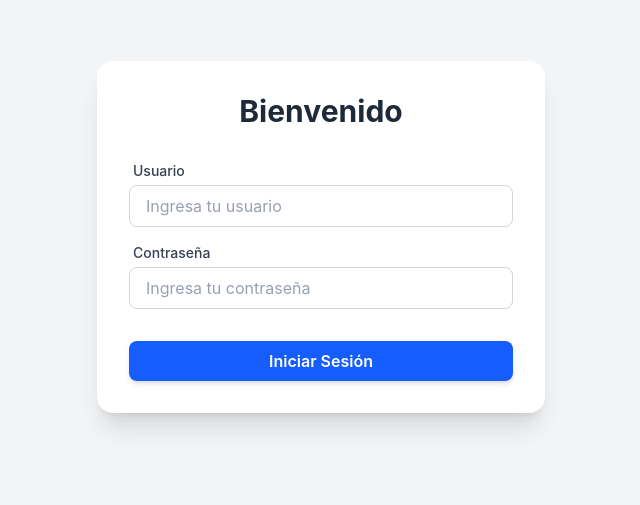
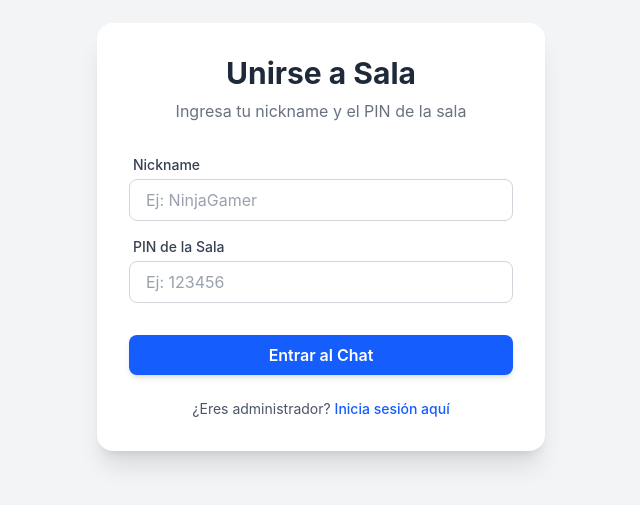
Before and after one commit to JulioViche/realtime-chat-websockets, a React (Vite) app in the folder frontend/: page / in a window 1280 px wide. Shown: the part 163-668 px from the top of the page, without its empty margins (319-959 px from the left). Built offline with nearby package versions, Linux system fonts and the light colour scheme.

Commit message:
feat: Refactorizar el frontend para cubrir el inicio de sesión de usuario (JoinRoom) y de administrador (Login)

```diff
--- a/frontend/src/components/atoms/LoginButton.jsx
+++ b/frontend/src/components/atoms/Button.jsx
@@ -1,4 +1,4 @@
-const LoginButton = ({ text, onClick }) => {
+const Button = ({ text, onClick }) => {
   return (
     <button
       className="w-full bg-blue-600 hover:bg-blue-700 text-white font-semibold py-2 px-4 rounded-lg transition-colors duration-200 shadow-md hover:shadow-lg active:transform active:scale-95 mt-4"
@@ -9,4 +9,4 @@ const LoginButton = ({ text, onClick }) => {
   )
 }
 
-export default LoginButton
+export default Button
--- a/frontend/src/components/atoms/LoginInput.jsx
+++ b/frontend/src/components/atoms/Input.jsx
@@ -1,4 +1,4 @@
-const LoginInput = ({ type, placeholder, value, onChange }) => {
+const Input = ({ type, placeholder, value, onChange }) => {
   return (
     <input
       className="w-full px-4 py-2 border border-gray-300 rounded-lg focus:outline-none focus:ring-2 focus:ring-blue-500 focus:border-transparent transition-all duration-200 bg-white text-gray-700 placeholder-gray-400"
@@ -10,4 +10,4 @@ const LoginInput = ({ type, placeholder, value, onChange }) => {
   )
 }
 
-export default LoginInput
+export default Input
--- a/frontend/src/components/molecules/LoginField.jsx
+++ b/frontend/src/components/molecules/FormField.jsx
@@ -1,10 +1,10 @@
-import LoginInput from '../atoms/LoginInput'
+import Input from '../atoms/Input'
 
-const LoginField = ({ label, type, placeholder, value, onChange }) => {
+const FormField = ({ label, type, placeholder, value, onChange }) => {
   return (
     <div className="flex flex-col space-y-1 mb-4">
       <label className="text-sm font-medium text-gray-700 ml-1">{label}</label>
-      <LoginInput
+      <Input
         type={type}
         placeholder={placeholder}
         value={value}
@@ -14,4 +14,4 @@ const LoginField = ({ label, type, placeholder, value, onChange }) => {
   )
 }
 
-export default LoginField
+export default FormField
--- /dev/null
+++ b/frontend/src/components/organisms/JoinRoom.jsx
@@ -0,0 +1,71 @@
+import { useState } from 'react'
+import FormField from '../molecules/FormField'
+import Button from '../atoms/Button'
+
+const JoinRoom = () => {
+  const [nickname, setNickname] = useState('')
+  const [pin, setPin] = useState('')
+  const [error, setError] = useState(null)
+
+  const handleJoin = async () => {
+    setError(null)
+
+    // Validaciones básicas
+    if (!nickname || !pin) {
+      setError('Por favor, completa ambos campos.')
+      return
+    }
+
+    // Aquí llamaremos al Backend
+    console.log('Intentando unir a sala...', { nickname, pin })
+  }
+
+  return (
+    <div className="min-h-screen flex items-center justify-center bg-gray-100 px-4">
+      <div className="bg-white p-8 rounded-2xl shadow-xl w-full max-w-md">
+        <h2 className="text-3xl font-bold text-center text-gray-800 mb-2">
+          Unirse a Sala
+        </h2>
+        <p className="text-center text-gray-500 mb-8">
+          Ingresa tu nickname y el PIN de la sala
+        </p>
+
+        {error && (
+          <div className="mb-4 p-3 bg-red-100 text-red-700 text-sm rounded-lg text-center">
+            {error}
+          </div>
+        )}
+
+        <FormField
+          label="Nickname"
+          type="text"
+          placeholder="Ej: NinjaGamer"
+          value={nickname}
+          onChange={(e) => setNickname(e.target.value)}
+        />
+
+        <FormField
+          label="PIN de la Sala"
+          type="text"
+          placeholder="Ej: 123456"
+          value={pin}
+          onChange={(e) => setPin(e.target.value)}
+        />
+
+        <Button text="Entrar al Chat" onClick={handleJoin} />
+
+        <div className="mt-6 text-center text-sm text-gray-600">
+          ¿Eres administrador?{' '}
+          <a
+            href="/admin"
+            className="text-blue-600 hover:underline font-medium"
+          >
+            Inicia sesión aquí
+          </a>
+        </div>
+      </div>
+    </div>
+  )
+}
+
+export default JoinRoom
--- a/frontend/src/components/organisms/Login.jsx
+++ b/frontend/src/components/organisms/Login.jsx
@@ -1,27 +1,33 @@
-import LoginField from '../molecules/LoginField'
-import LoginButton from '../atoms/LoginButton'
+import FormField from '../molecules/FormField'
+import Button from '../atoms/Button'
 
 const Login = () => {
   return (
     <div className="min-h-screen flex items-center justify-center bg-gray-100 px-4">
       <div className="bg-white p-8 rounded-2xl shadow-xl w-full max-w-md">
         <h2 className="text-3xl font-bold text-center text-gray-800 mb-8">
-          Bienvenido
+          Bienvenido Administrador
         </h2>
-        <LoginField
+        <FormField
           label="Usuario"
           type="text"
           placeholder="Ingresa tu usuario"
         />
-        <LoginField
+        <FormField
           label="Contraseña"
           type="password"
           placeholder="Ingresa tu contraseña"
         />
-        <LoginButton text="Iniciar Sesión" />
-        {/* <div className="mt-6 text-center text-sm text-gray-600">
-          Don't have an account? <a href="#" className="text-blue-600 hover:underline font-medium">Sign up</a>
-        </div> */}
+        <Button
+          text="Iniciar Sesión"
+          onClick={() => console.log('Login Admin')}
+        />
+        <div className="mt-6 text-center text-sm text-gray-600">
+          ¿Eres un usuario?{' '}
+          <a href="/" className="text-blue-600 hover:underline font-medium">
+            Únete a una sala
+          </a>
+        </div>
       </div>
     </div>
   )
--- a/frontend/src/main.jsx
+++ b/frontend/src/main.jsx
@@ -1,10 +1,10 @@
 import { StrictMode } from 'react'
 import { createRoot } from 'react-dom/client'
 import './assets/index.css'
-import Login from './components/organisms/Login'
+import JoinRoom from './components/organisms/JoinRoom'
 
 createRoot(document.getElementById('root')).render(
   <StrictMode>
-    <Login />
+    <JoinRoom />
   </StrictMode>,
 )
```
